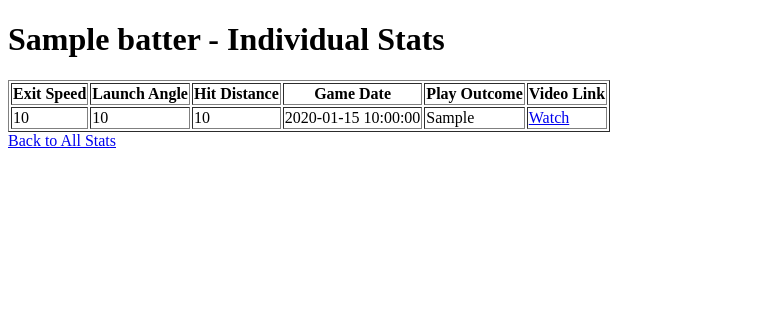
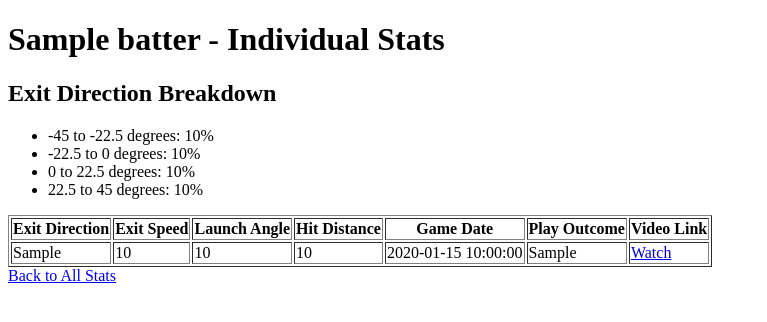
Before and after one commit to walkerkyle0214/stats_site, a Flask app: template templates/player_stats.html in a window 1280 px wide. Shown: the top 322 px of the page, without its empty margins (0-767 px from the left). Run offline with Flask 3, Linux system fonts and the light colour scheme; the template is opened without the code that fills it: most values are stand-ins (such as "Sample title", 1, 10 or a date in 2020); parts of the project's set-up code (start-up, migrations or seed data) failed here and were passed over.

Commit message:
added text do indicate spray directoins

```diff
--- a/app.py
+++ b/app.py
@@ -89,6 +89,7 @@ def player_stats(batter):
     # Fetch individual stats for the selected player
     sql = text("""
     SELECT batter,
+           exit_direction,
            exit_speed,
            launch_angle,
            hit_distance,
@@ -99,14 +100,38 @@ def player_stats(batter):
     WHERE batter = :batter
     """)
     result = db.session.execute(sql, {'batter': batter})
-    player_stats = [{'exit_speed': row[1],
-                     'launch_angle': row[2],
-                     'hit_distance': row[3],
-                     'game_date': row[4],
-                     'play_outcome': row[5],
-                     'video_link': row[6]} for row in result]
-    print(len(player_stats))
-    return render_template('player_stats.html', batter=batter, stats=player_stats)
+    player_stats = [{'exit_direction': row[1],
+                     'exit_speed': row[2],
+                     'launch_angle': row[3],
+                     'hit_distance': row[4],
+                     'game_date': row[5],
+                     'play_outcome': row[6],
+                     'video_link': row[7]} for row in result]
+
+    # Calculate the percentage of hits in each exit direction quarter
+    direction_counts = {
+        '-45 to -22.5': 0,
+        '-22.5 to 0': 0,
+        '0 to 22.5': 0,
+        '22.5 to 45': 0
+    }
+    total_hits = len(player_stats)
+
+    for stat in player_stats:
+        exit_direction = stat['exit_direction']
+        if -45 <= exit_direction < -22.5:
+            direction_counts['-45 to -22.5'] += 1
+        elif -22.5 <= exit_direction < 0:
+            direction_counts['-22.5 to 0'] += 1
+        elif 0 <= exit_direction < 22.5:
+            direction_counts['0 to 22.5'] += 1
+        elif 22.5 <= exit_direction <= 45:
+            direction_counts['22.5 to 45'] += 1
+
+    direction_percentages = {key: (count / total_hits) * 100 for key, count in direction_counts.items()}
+
+    return render_template('player_stats.html', batter=batter, stats=player_stats, direction_percentages=direction_percentages)
+
 
 if __name__ == "__main__":
     app.run(debug=True)
--- a/templates/player_stats.html
+++ b/templates/player_stats.html
@@ -6,8 +6,19 @@
 </head>
 <body>
     <h1>{{ batter }} - Individual Stats</h1>
+
+    <!-- Display the Exit Direction Breakdown -->
+    <h2>Exit Direction Breakdown</h2>
+    <ul>
+        <li>-45 to -22.5 degrees: {{ direction_percentages['-45 to -22.5'] | round(2) }}%</li>
+        <li>-22.5 to 0 degrees: {{ direction_percentages['-22.5 to 0'] | round(2) }}%</li>
+        <li>0 to 22.5 degrees: {{ direction_percentages['0 to 22.5'] | round(2) }}%</li>
+        <li>22.5 to 45 degrees: {{ direction_percentages['22.5 to 45'] | round(2) }}%</li>
+    </ul>
+
     <table border="1">
         <tr>
+            <th>Exit Direction</th>
             <th>Exit Speed</th>
             <th>Launch Angle</th>
             <th>Hit Distance</th>
@@ -17,6 +28,7 @@
         </tr>
         {% for stat in stats %}
         <tr>
+            <td>{{ stat.exit_direction }}</td>
             <td>{{ stat.exit_speed | round(2) }}</td>
             <td>{{ stat.launch_angle | round(2) }}</td>
             <td>{{ stat.hit_distance | round(2) }}</td>
@@ -26,6 +38,7 @@
         </tr>
         {% endfor %}
     </table>
+
     <a href="{{ url_for('index') }}">Back to All Stats</a>
 </body>
 </html>
```
